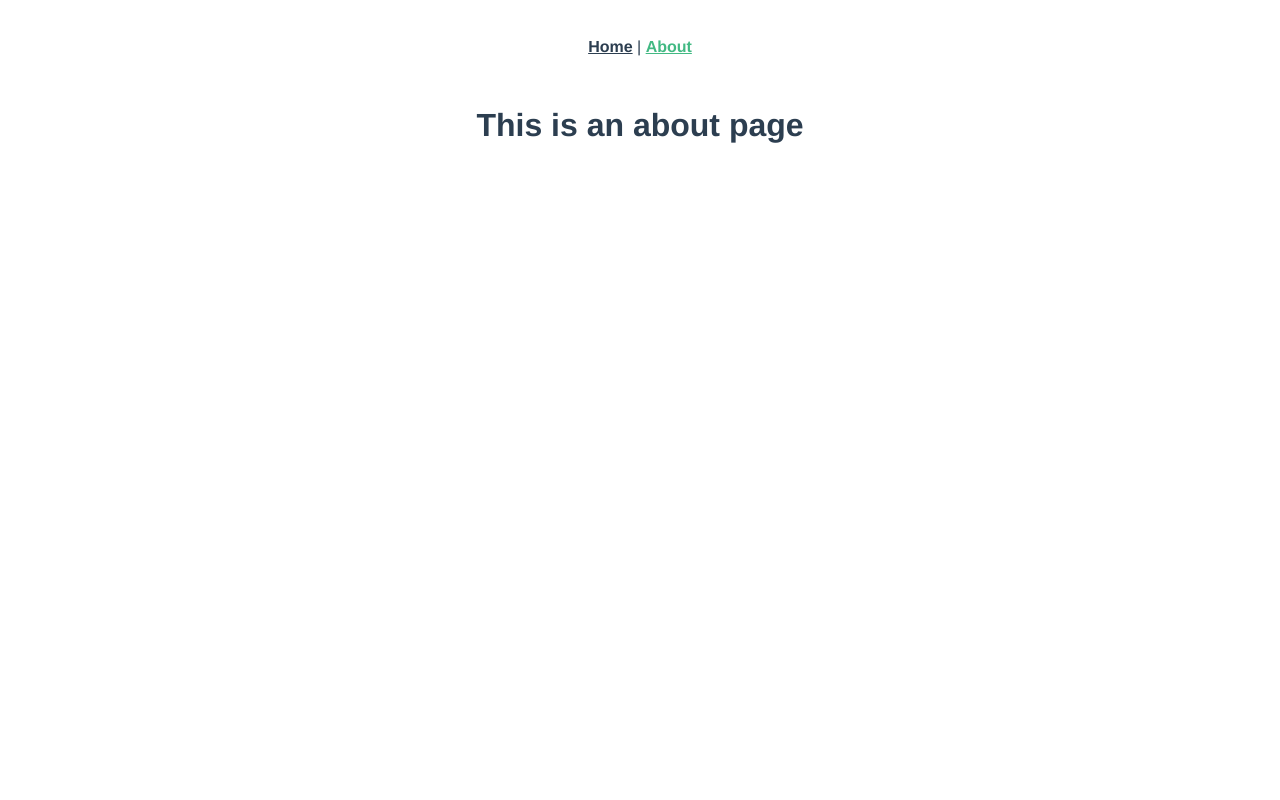
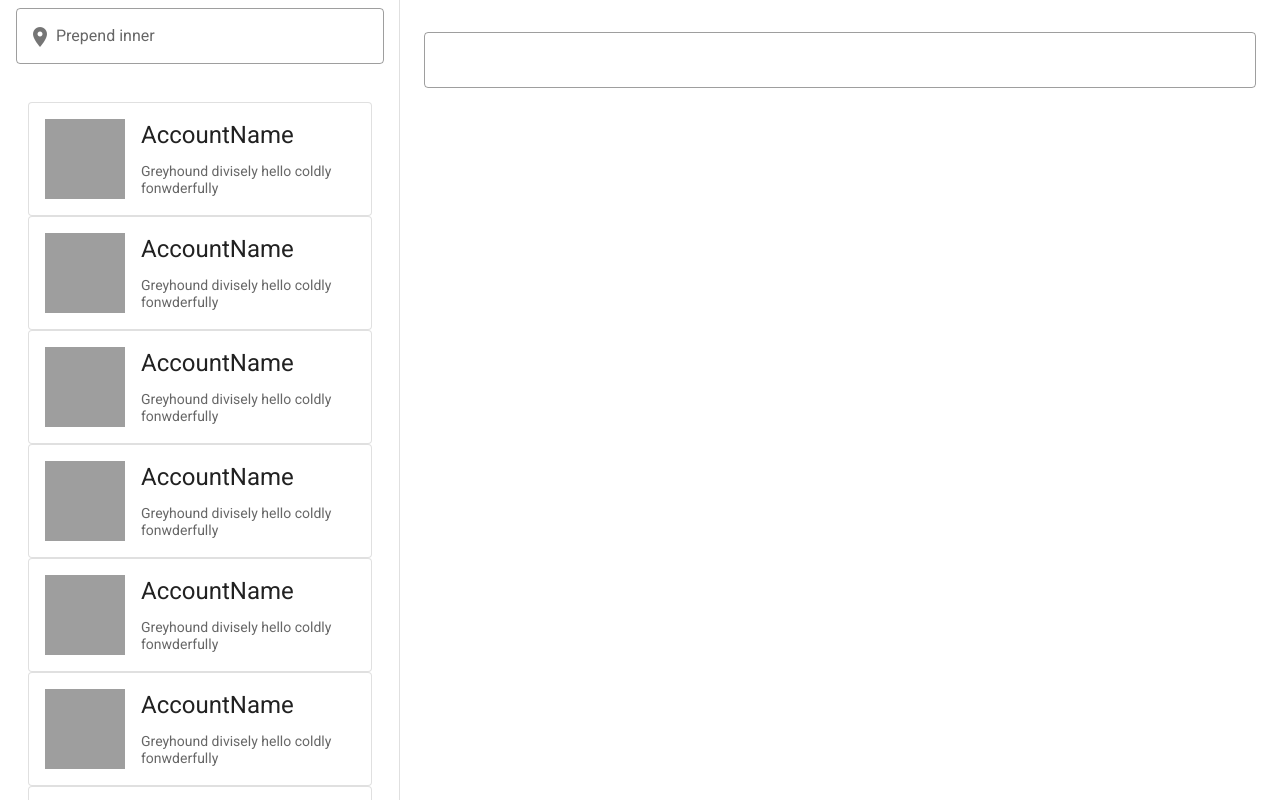
Before and after one commit to bahamon94/password-utility, a Vue app: page /about in a window 1280 px wide. Built offline with nearby package versions, Linux system fonts and the light colour scheme.

Commit message:
first commit app

```diff
--- a/public/index.html
+++ b/public/index.html
@@ -6,6 +6,8 @@
     <meta name="viewport" content="width=device-width,initial-scale=1.0">
     <link rel="icon" href="<%= BASE_URL %>favicon.ico">
     <title><%= htmlWebpackPlugin.options.title %></title>
+    <link rel="stylesheet" href="https://fonts.googleapis.com/css?family=Roboto:100,300,400,500,700,900">
+    <link rel="stylesheet" href="https://cdn.jsdelivr.net/npm/@mdi/font@latest/css/materialdesignicons.min.css">
   </head>
   <body>
     <noscript>
--- a/src/App.vue
+++ b/src/App.vue
@@ -1,32 +1,27 @@
 <template>
   <div id="app">
     <div id="nav">
-      <router-link to="/">Home</router-link> |
-      <router-link to="/about">About</router-link>
+      <Home/>
     </div>
     <router-view/>
   </div>
 </template>
 
-<style>
-#app {
-  font-family: Avenir, Helvetica, Arial, sans-serif;
-  -webkit-font-smoothing: antialiased;
-  -moz-osx-font-smoothing: grayscale;
-  text-align: center;
-  color: #2c3e50;
-}
-
-#nav {
-  padding: 30px;
-}
-
-#nav a {
-  font-weight: bold;
-  color: #2c3e50;
-}
-
-#nav a.router-link-exact-active {
-  color: #42b983;
-}
-</style>
+<script>
+import Home from "@/views/Home";
+export default {
+  components:{
+    Home
+  },
+  data: () => ({
+    cards: ['Today', 'Yesterday'],
+      drawer: null,
+      links: [
+        ['mdi-inbox-arrow-down', 'Inbox'],
+        ['mdi-send', 'Send'],
+        ['mdi-delete', 'Trash'],
+        ['mdi-alert-octagon', 'Spam'],
+      ],
+  }),
+};
+</script>
--- a/src/components/HelloWorld.vue
+++ b/src/components/HelloWorld.vue
@@ -1,59 +1,151 @@
 <template>
-  <div class="hello">
-    <h1>{{ msg }}</h1>
-    <p>
-      For a guide and recipes on how to configure / customize this project,<br>
-      check out the
-      <a href="https://cli.vuejs.org" target="_blank" rel="noopener">vue-cli documentation</a>.
-    </p>
-    <h3>Installed CLI Plugins</h3>
-    <ul>
-      <li><a href="https://github.com/vuejs/vue-cli/tree/dev/packages/%40vue/cli-plugin-babel" target="_blank" rel="noopener">babel</a></li>
-      <li><a href="https://github.com/vuejs/vue-cli/tree/dev/packages/%40vue/cli-plugin-router" target="_blank" rel="noopener">router</a></li>
-      <li><a href="https://github.com/vuejs/vue-cli/tree/dev/packages/%40vue/cli-plugin-vuex" target="_blank" rel="noopener">vuex</a></li>
-    </ul>
-    <h3>Essential Links</h3>
-    <ul>
-      <li><a href="https://vuejs.org" target="_blank" rel="noopener">Core Docs</a></li>
-      <li><a href="https://forum.vuejs.org" target="_blank" rel="noopener">Forum</a></li>
-      <li><a href="https://chat.vuejs.org" target="_blank" rel="noopener">Community Chat</a></li>
-      <li><a href="https://twitter.com/vuejs" target="_blank" rel="noopener">Twitter</a></li>
-      <li><a href="https://news.vuejs.org" target="_blank" rel="noopener">News</a></li>
-    </ul>
-    <h3>Ecosystem</h3>
-    <ul>
-      <li><a href="https://router.vuejs.org" target="_blank" rel="noopener">vue-router</a></li>
-      <li><a href="https://vuex.vuejs.org" target="_blank" rel="noopener">vuex</a></li>
-      <li><a href="https://github.com/vuejs/vue-devtools#vue-devtools" target="_blank" rel="noopener">vue-devtools</a></li>
-      <li><a href="https://vue-loader.vuejs.org" target="_blank" rel="noopener">vue-loader</a></li>
-      <li><a href="https://github.com/vuejs/awesome-vue" target="_blank" rel="noopener">awesome-vue</a></li>
-    </ul>
-  </div>
+  <v-container>
+    <v-row class="text-center">
+      <v-col cols="12">
+        <v-img
+          :src="require('../assets/logo.svg')"
+          class="my-3"
+          contain
+          height="200"
+        />
+      </v-col>
+
+      <v-col class="mb-4">
+        <h1 class="display-2 font-weight-bold mb-3">
+          Welcome to Vuetify
+        </h1>
+
+        <p class="subheading font-weight-regular">
+          For help and collaboration with other Vuetify developers,
+          <br>please join our online
+          <a
+            href="https://community.vuetifyjs.com"
+            target="_blank"
+          >Discord Community</a>
+        </p>
+      </v-col>
+
+      <v-col
+        class="mb-5"
+        cols="12"
+      >
+        <h2 class="headline font-weight-bold mb-3">
+          What's next?
+        </h2>
+
+        <v-row justify="center">
+          <a
+            v-for="(next, i) in whatsNext"
+            :key="i"
+            :href="next.href"
+            class="subheading mx-3"
+            target="_blank"
+          >
+            {{ next.text }}
+          </a>
+        </v-row>
+      </v-col>
+
+      <v-col
+        class="mb-5"
+        cols="12"
+      >
+        <h2 class="headline font-weight-bold mb-3">
+          Important Links
+        </h2>
+
+        <v-row justify="center">
+          <a
+            v-for="(link, i) in importantLinks"
+            :key="i"
+            :href="link.href"
+            class="subheading mx-3"
+            target="_blank"
+          >
+            {{ link.text }}
+          </a>
+        </v-row>
+      </v-col>
+
+      <v-col
+        class="mb-5"
+        cols="12"
+      >
+        <h2 class="headline font-weight-bold mb-3">
+          Ecosystem
+        </h2>
+
+        <v-row justify="center">
+          <a
+            v-for="(eco, i) in ecosystem"
+            :key="i"
+            :href="eco.href"
+            class="subheading mx-3"
+            target="_blank"
+          >
+            {{ eco.text }}
+          </a>
+        </v-row>
+      </v-col>
+    </v-row>
+  </v-container>
 </template>
 
 <script>
-export default {
-  name: 'HelloWorld',
-  props: {
-    msg: String
+  export default {
+    name: 'HelloWorld',
+
+    data: () => ({
+      ecosystem: [
+        {
+          text: 'vuetify-loader',
+          href: 'https://github.com/vuetifyjs/vuetify-loader',
+        },
+        {
+          text: 'github',
+          href: 'https://github.com/vuetifyjs/vuetify',
+        },
+        {
+          text: 'awesome-vuetify',
+          href: 'https://github.com/vuetifyjs/awesome-vuetify',
+        },
+      ],
+      importantLinks: [
+        {
+          text: 'Documentation',
+          href: 'https://vuetifyjs.com',
+        },
+        {
+          text: 'Chat',
+          href: 'https://community.vuetifyjs.com',
+        },
+        {
+          text: 'Made with Vuetify',
+          href: 'https://madewithvuejs.com/vuetify',
+        },
+        {
+          text: 'Twitter',
+          href: 'https://twitter.com/vuetifyjs',
+        },
+        {
+          text: 'Articles',
+          href: 'https://medium.com/vuetify',
+        },
+      ],
+      whatsNext: [
+        {
+          text: 'Explore components',
+          href: 'https://vuetifyjs.com/components/api-explorer',
+        },
+        {
+          text: 'Select a layout',
+          href: 'https://vuetifyjs.com/getting-started/pre-made-layouts',
+        },
+        {
+          text: 'Frequently Asked Questions',
+          href: 'https://vuetifyjs.com/getting-started/frequently-asked-questions',
+        },
+      ],
+    }),
   }
-}
 </script>
-
-<!-- Add "scoped" attribute to limit CSS to this component only -->
-<style scoped>
-h3 {
-  margin: 40px 0 0;
-}
-ul {
-  list-style-type: none;
-  padding: 0;
-}
-li {
-  display: inline-block;
-  margin: 0 10px;
-}
-a {
-  color: #42b983;
-}
-</style>
--- /dev/null
+++ b/src/components/accountName/accountName.vue
@@ -0,0 +1,20 @@
+<template>
+  <v-card class="mx-auto" max-width="344" outlined>
+    <v-list-item three-line>
+      <v-list-item-avatar tile size="80" color="grey"></v-list-item-avatar>
+      <v-list-item-content>
+        <v-list-item-title class="headline ">
+         AccountName
+        </v-list-item-title>
+        <v-list-item-subtitle
+          >Greyhound divisely hello coldly fonwderfully</v-list-item-subtitle
+        >
+      </v-list-item-content>
+
+    </v-list-item>
+
+  </v-card>
+</template>
+<script>
+export default {};
+</script>
--- a/src/main.js
+++ b/src/main.js
@@ -2,11 +2,13 @@
 import App from './App.vue'
 import router from './router'
 import store from './store'
+import vuetify from './plugins/vuetify';
 
 Vue.config.productionTip = false
 
 new Vue({
   router,
   store,
+  vuetify,
   render: h => h(App)
 }).$mount('#app')
--- /dev/null
+++ b/src/plugins/vuetify.js
@@ -0,0 +1,7 @@
+import Vue from 'vue';
+import Vuetify from 'vuetify/lib';
+
+Vue.use(Vuetify);
+
+export default new Vuetify({
+});
--- a/src/router/index.js
+++ b/src/router/index.js
@@ -10,14 +10,14 @@
     name: 'Home',
     component: Home
   },
-  {
-    path: '/about',
-    name: 'About',
-    // route level code-splitting
-    // this generates a separate chunk (about.[hash].js) for this route
-    // which is lazy-loaded when the route is visited.
-    component: () => import(/* webpackChunkName: "about" */ '../views/About.vue')
-  }
+  // {
+  //   path: '/about',
+  //   name: 'About',
+  //   // route level code-splitting
+  //   // this generates a separate chunk (about.[hash].js) for this route
+  //   // which is lazy-loaded when the route is visited.
+  //   component: () => import(/* webpackChunkName: "about" */ '../views/About.vue')
+  // }
 ]
 
 const router = new VueRouter({
--- a/src/views/About.vue
+++ /dev/null
@@ -1,5 +0,0 @@
-<template>
-  <div class="about">
-    <h1>This is an about page</h1>
-  </div>
-</template>
--- a/src/views/Home.vue
+++ b/src/views/Home.vue
@@ -1,18 +1,39 @@
 <template>
-  <div class="home">
-    <img alt="Vue logo" src="../assets/logo.png">
-    <HelloWorld msg="Welcome to Your Vue.js App"/>
-  </div>
+  <v-app id="inspire">
+    <v-navigation-drawer width="400px"  absolute app>
+      <template v-slot:prepend>
+        <v-list-item two-line>
+          <v-text-field class="pt-2" outlined label="Prepend inner" prepend-inner-icon="mdi-map-marker"></v-text-field>
+        </v-list-item>
+      </template>
+
+      <v-list>
+        <v-list-item v-for="n in 13" :key="n" link>
+          <AccountName/>
+        </v-list-item>
+      </v-list>
+    </v-navigation-drawer>
+
+    <v-main>
+      <v-container class="py-8 px-6" fluid>
+      <v-form ref="form"  v-model="valid"  lazy-validation>
+        <v-text-field
+            outlined
+          ></v-text-field>
+      </v-form>
+      </v-container>
+    </v-main>
+  </v-app>
 </template>
 
 <script>
 // @ is an alias to /src
-import HelloWorld from '@/components/HelloWorld.vue'
+import AccountName from '@/components/accountName/accountName.vue'
 
 export default {
   name: 'Home',
   components: {
-    HelloWorld
+    AccountName
   }
 }
 </script>
--- /dev/null
+++ b/vue.config.js
@@ -0,0 +1,5 @@
+module.exports = {
+  "transpileDependencies": [
+    "vuetify"
+  ]
+}
```
Also changed, not shown: package.json (+7 -1 lines), src/assets/logo.svg (added), 1 other file (tests, documents, lock files or other folders).
